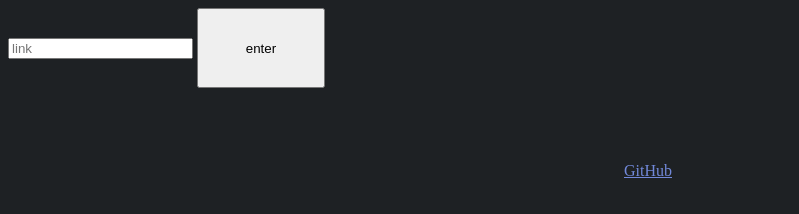
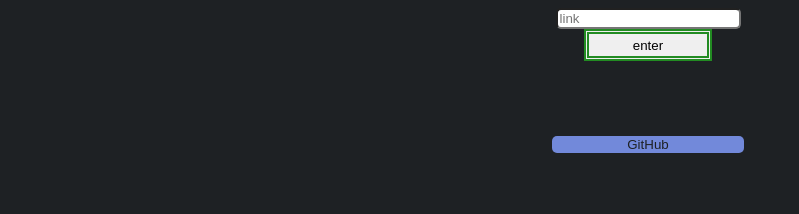
Before and after one commit to YetNT/ping-website, a website: page index.html in a window 1280 px wide. Shown: the whole page, without its empty margins (0-799 px from the left). Drawn offline with nearby package versions, Linux system fonts and the light colour scheme.

Commit message:
improved css added js

```diff
--- a/index.html
+++ b/index.html
@@ -5,17 +5,20 @@
   <meta charset="utf-8">
   <meta name="viewport" content="width=device-width">
   <title>replit</title>
-  <script src="script.js"></script>
+  <script   src="https://code.jquery.com/jquery-3.1.1.min.js"   integrity="sha256-hVVnYaiADRTO2PzUGmuLJr8BLUSjGIZsDYGmIJLv2b8="   crossorigin="anonymous"></script>
   <link href="style.css" rel="stylesheet" type="text/css" />
 </head>
 
+
 <body>
-  <input id="input" placeholder="link" />
-  <button onclick="myFunction()" id="lol">enter</button>
+  <input id="input" placeholder="link" /> <br>
+  <button id="lol">enter</button>
   <p id="response" class="output"></p>
   <br>
-  <center><a id="git-link" href="github.com" f>GitHub</a></center>
+<center><button id="git-link"> <a id="a-git-link" href="https://github.com/Yetity/ping-website" f>GitHub</a></button></center>
 
 </body>
 
+  <script src="script.js"></script>
+<!-- Code error, needed to add script.js out of body at the end before <html> -->
 </html>
--- a/script.js
+++ b/script.js
@@ -1 +1,13 @@
-// leabving this yeah so i can fork
+document.getElementById("lol").addEventListener("click", myFunction);
+
+function myFunction() {
+  $.ajax({
+    url: document.getElementById("input").value,
+    success: function(result){
+      alert('reply');
+    },
+      error: function(result){
+        alert('timeout/error');
+      }
+  });
+};
--- a/style.css
+++ b/style.css
@@ -2,24 +2,40 @@ html, body {
   height: 100%;
   width: 100%;
   background: #1e2124;
+  text-align: center
 }
 
 #lol {
   width:10%;
-  height:10%
+  height:4%;
+  border: 5px forestgreen double;
+  border-top-left-radiuss: 10px
 }
 .output {
   font-family:'Franklin Gothic Medium', 'Arial Narrow', Arial, sans-serif;
   border:#1e2124 double 1cm;
 }
 #git-link {
-  color: #7289da;
   position: relative;
   bottom: 50px;
+  border: none;
+  background: #7289da ;
+  border-radius: 5px;
+  height: 25%;
+  width: 15%
+}
+#input {
+  border-radius: 5px;
+}
+a {
+  text-decoration: none;
 }
 
+#git-link:hover {
+height: 27%;
+  width: 17%
+}
 
-#git-link:hover {
-  color: sandybrown;
-  border: sandybrown silver 1cm;
+#a-git-link {
+  color: #1e2124
 }
```
Also changed, not shown: README.md.
